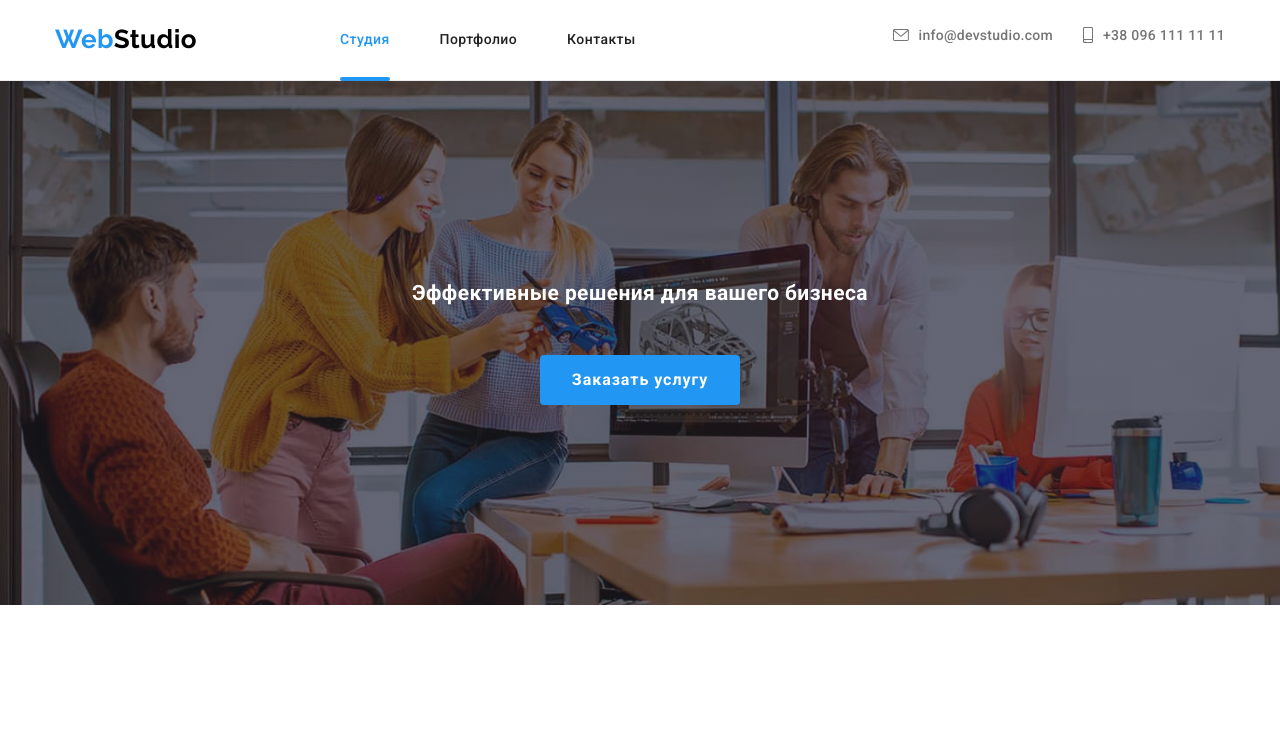
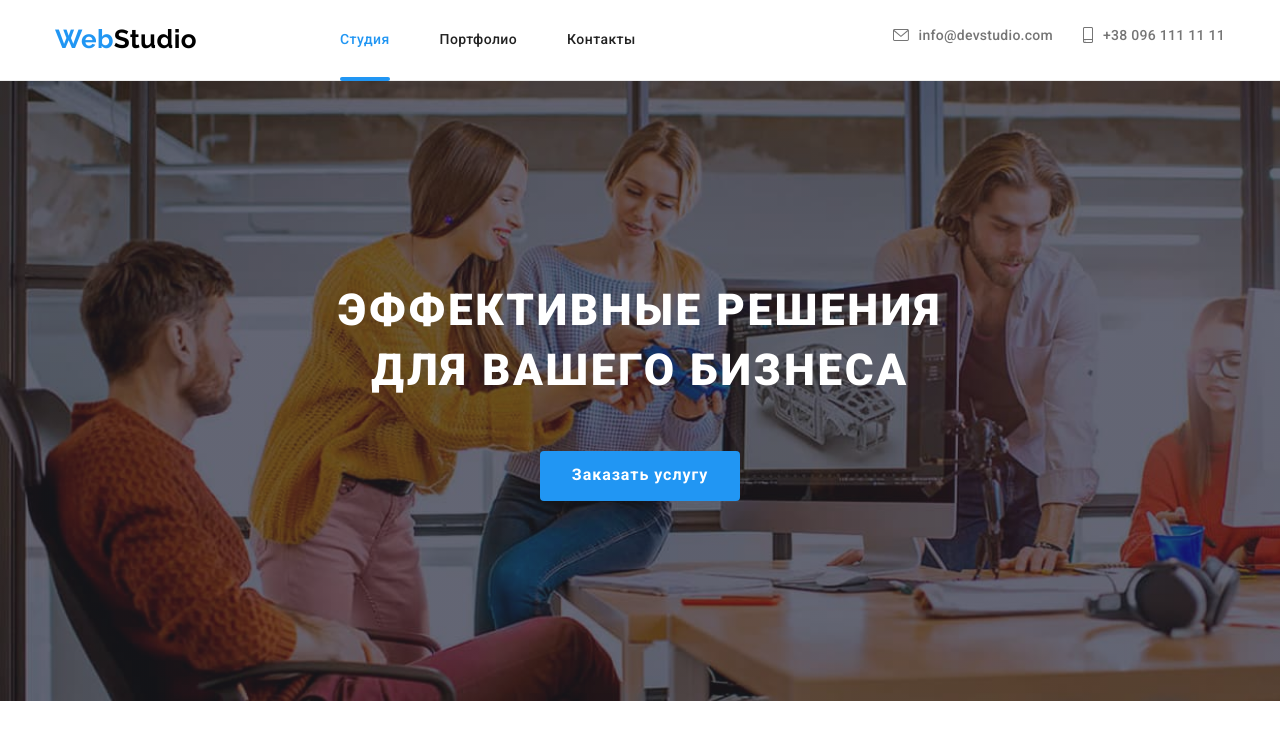
Before and after one commit to maryna-haliieva/goit-markup-hw-08-final, a plain HTML site: page index.html in a window 1280 px wide. Drawn offline with nearby package versions, Linux system fonts and the light colour scheme.

Commit message:
add main-title for go live

```diff
--- /dev/null
+++ b/sass/components/__main-title.scss
@@ -0,0 +1,19 @@
+.main-title {
+    text-align: center;
+    margin: 0 auto;
+    width: 360px;
+    font-weight: 900;
+    font-size: 26px;
+    line-height: 1.62;
+    letter-spacing: 0.06em;
+    text-transform: uppercase;
+}
+
+@media screen and (min-width: 1200px) {
+    .main-title {
+        width: 696px;
+        font-size: 44px;
+        line-height: 1.36;
+
+    }
+}
--- a/sass/layout/_header.scss
+++ b/sass/layout/_header.scss
@@ -32,12 +32,9 @@
     .header__contacts-list {
     display: block;
     }
-    }
+}
 
 @media screen and (min-width: 1200px) {
-    .mobile-menu-btn {
-        display: none;
-    }
 
     .header__contacts-list {
         display: flex;
--- a/sass/layout/_hero.scss
+++ b/sass/layout/_hero.scss
@@ -9,8 +9,10 @@
   color: var(--backgroung-main-color);
   background-color: var(--backgroung-hero-footer);
 
-    background-image: linear-gradient(rgba(47, 48, 58, 0.4),
-            rgba(47, 48, 58, 0.4)),
+  background-image: linear-gradient(
+      rgba(47, 48, 58, 0.4),
+      rgba(47, 48, 58, 0.4)
+    ),
     url(../images/bg-hero.jpg);
   background-size: cover;
   background-repeat: no-repeat;
--- a/sass/main.scss
+++ b/sass/main.scss
@@ -13,9 +13,9 @@
 @import './components/mobile-menu';
 @import './components/nav-list';
 @import './components/header-contacts';
+@import './components/_main-title';
 
 @import './layout/header';
-@import './layout/header-portfolio';
 @import './layout/hero';
 @import './layout/advantages';
 @import './layout/particularities';
```
Also changed, not shown: css/main.css, css/main.min.css, sass/components/_mobile-menu.scss (line endings or trailing spaces), sass/layout/_header-portfolio.scss (deleted), 2 other files. Lines whose indentation alone changed are shown as unchanged.
